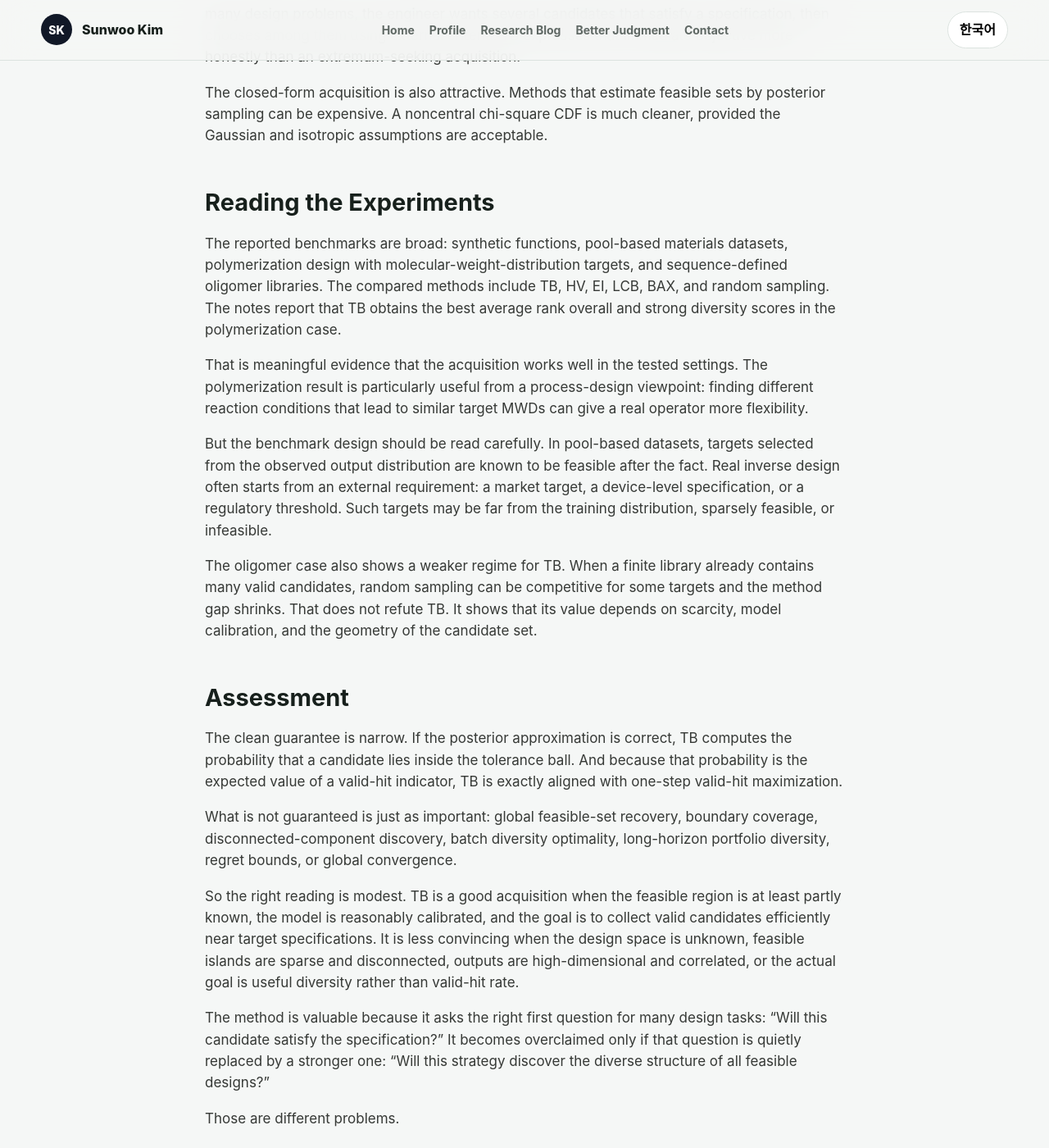
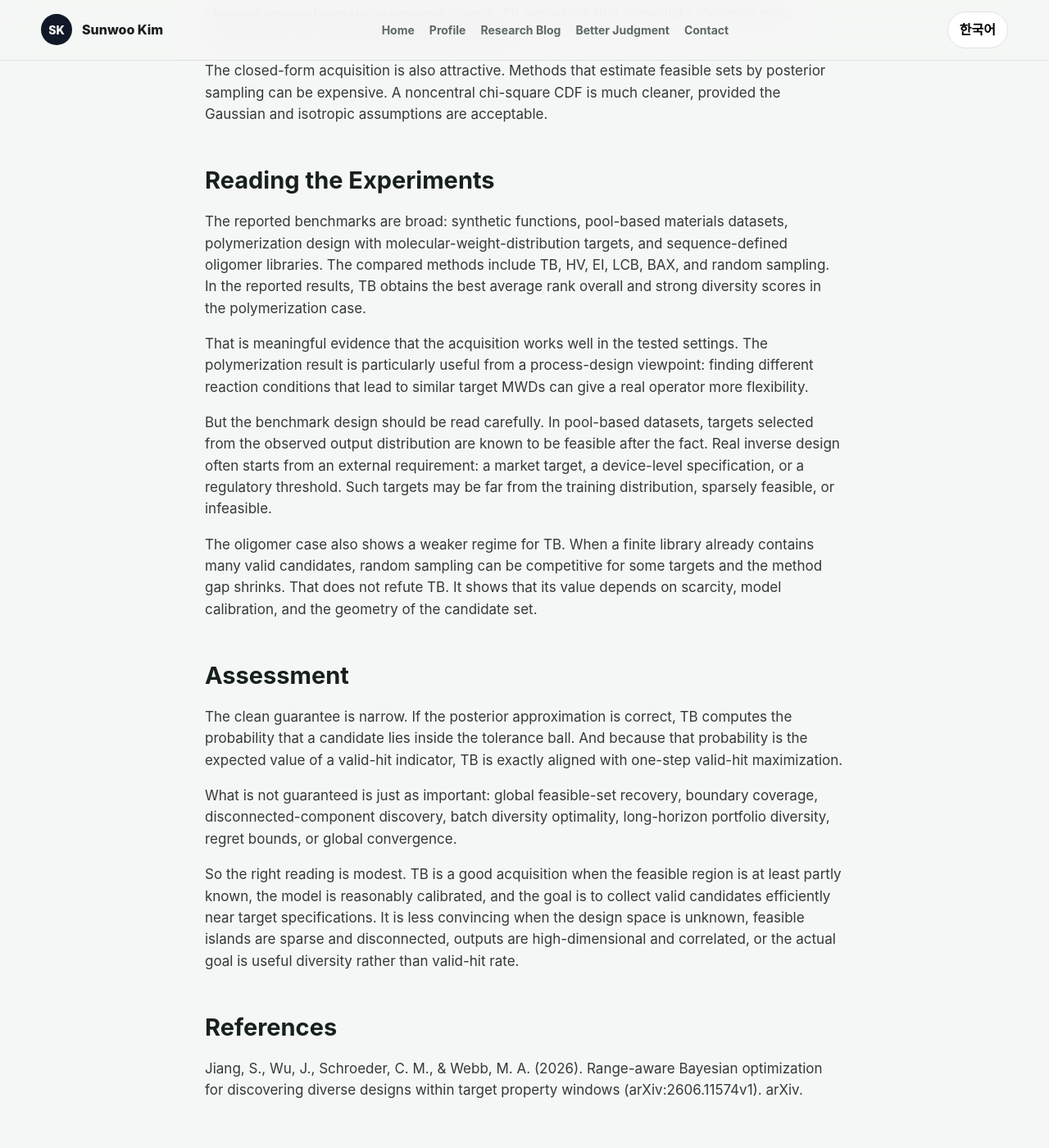
Before and after one commit to SunBooGermany/SunBooGermany.github.io, a Jekyll site: the page built from _posts/2026-06-30-tolerance-ball-specification-driven-inverse-design.md, in a window 1280 px wide and 1400 px high, scrolled down 5195 px. Shown: the whole window at 82% size. Built offline with Jekyll 4.4.1, drawn with Linux system fonts in a browser that asks for light colours; some of the changed text lies outside the part shown.

Commit message:
Refine tolerance ball research note wording

```diff
--- a/_posts/2026-06-30-tolerance-ball-specification-driven-inverse-design.md
+++ b/_posts/2026-06-30-tolerance-ball-specification-driven-inverse-design.md
@@ -142,7 +142,7 @@
 
 ## High-Dimensional Outputs
 
-The high-dimensional output case is delicate. The pasted notes highlight the molecular-weight-distribution example, where the output can be a 100-dimensional compositional vector. Treating this as an ordinary Euclidean vector with independent output GPs and an isotropic covariance approximation is strong.
+The high-dimensional output case is delicate. In the molecular-weight-distribution example, the output can be a 100-dimensional compositional vector. Treating this as an ordinary Euclidean vector with independent output GPs and an isotropic covariance approximation is strong.
 
 There are two problems.
 
@@ -164,7 +164,7 @@
 
 ## Reading the Experiments
 
-The reported benchmarks are broad: synthetic functions, pool-based materials datasets, polymerization design with molecular-weight-distribution targets, and sequence-defined oligomer libraries. The compared methods include TB, HV, EI, LCB, BAX, and random sampling. The notes report that TB obtains the best average rank overall and strong diversity scores in the polymerization case.
+The reported benchmarks are broad: synthetic functions, pool-based materials datasets, polymerization design with molecular-weight-distribution targets, and sequence-defined oligomer libraries. The compared methods include TB, HV, EI, LCB, BAX, and random sampling. In the reported results, TB obtains the best average rank overall and strong diversity scores in the polymerization case.
 
 That is meaningful evidence that the acquisition works well in the tested settings. The polymerization result is particularly useful from a process-design viewpoint: finding different reaction conditions that lead to similar target MWDs can give a real operator more flexibility.
 
@@ -179,10 +179,6 @@
 What is not guaranteed is just as important: global feasible-set recovery, boundary coverage, disconnected-component discovery, batch diversity optimality, long-horizon portfolio diversity, regret bounds, or global convergence.
 
 So the right reading is modest. TB is a good acquisition when the feasible region is at least partly known, the model is reasonably calibrated, and the goal is to collect valid candidates efficiently near target specifications. It is less convincing when the design space is unknown, feasible islands are sparse and disconnected, outputs are high-dimensional and correlated, or the actual goal is useful diversity rather than valid-hit rate.
-
-The method is valuable because it asks the right first question for many design tasks: "Will this candidate satisfy the specification?" It becomes overclaimed only if that question is quietly replaced by a stronger one: "Will this strategy discover the diverse structure of all feasible designs?"
-
-Those are different problems.
 
 ## References
 
@@ -338,12 +334,6 @@
 
 따라서 가장 정확한 독해는 겸손하다. TB는 feasible region이 어느 정도 알려져 있고, model이 reasonably calibrated되어 있으며, target specification 근처에서 valid candidate를 효율적으로 모으는 것이 목표일 때 좋은 acquisition이다. 반대로 design space가 알려져 있지 않고, feasible island가 sparse하고 disconnected되어 있으며, output이 high-dimensional correlated structure를 갖거나, 실제 목표가 valid-hit rate가 아니라 useful diversity라면 설득력이 약해진다.
 
-이 방법의 가치는 많은 design task에서 첫 질문을 제대로 묻는 데 있다. "이 후보가 specification을 만족할 가능성이 있는가?"
-
-과장은 그 질문이 조용히 더 강한 질문으로 바뀔 때 생긴다. "이 전략이 feasible design 전체의 다양한 구조를 발견할 것인가?"
-
-둘은 다른 문제다.
-
 ## 참고문헌
 
 Jiang, S., Wu, J., Schroeder, C. M., & Webb, M. A. (2026). Range-aware Bayesian optimization for discovering diverse designs within target property windows (arXiv:2606.11574v1). arXiv.
```
Also changed, not shown: other parts of _posts/2026-06-30-tolerance-ball-specification-driven-inverse-design.md (+2 -2 lines).
